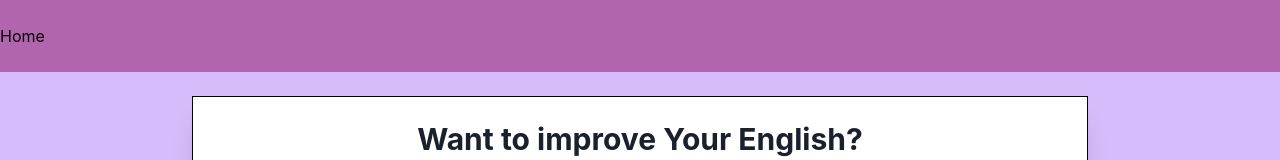
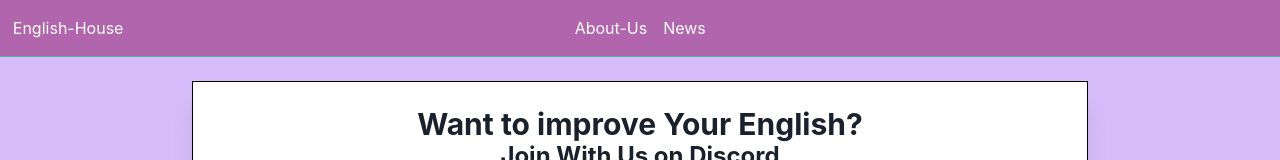
Before and after one commit to vadhe/english-house, a Next.js app: page /home in a window 1280 px wide. Shown: the top 160 px of the page. Built offline with nearby package versions, Linux system fonts and the light colour scheme.

Commit message:
change styling  navbar

```diff
--- a/components/Navbar.tsx
+++ b/components/Navbar.tsx
@@ -1,15 +1,71 @@
-import React from 'react'
-import { Box, Flex, Link } from '@chakra-ui/react'
+// import React from 'react'
+// import { Box, Flex, Link } from '@chakra-ui/react'
+// import NextLink from 'next/link'
+
+// const Navbar: React.FC = () => {
+//   return (
+//     <Box bg="#b165ad" py="6">
+//       <Flex color="base.white.900">
+//         <Link color="#000">
+//           <NextLink href="1">Home</NextLink>
+//         </Link>
+//       </Flex>
+//     </Box>
+//   )
+// }
+
+// export default Navbar
+
+import { Box, Flex, Text, Link } from '@chakra-ui/react'
+import * as React from 'react'
+import { CgMenuGridO } from 'react-icons/cg'
 import NextLink from 'next/link'
+// import showHidden from 'utils/showHidden.ts';
 
 const Navbar: React.FC = () => {
+  const [showHidden, setShowHidden] = React.useState<string>('none')
+  const handleShowHidden = () => {
+    if (showHidden === 'none') {
+      setShowHidden('block')
+    } else {
+      setShowHidden('none')
+    }
+  }
+
   return (
-    <Box bg="#b165ad" py="6">
-      <Flex color="base.white.900">
-        <Link color="#000">
-          <NextLink href="1">Home</NextLink>
-        </Link>
+    <Box
+      borderBottom="1px"
+      borderColor="#46be91"
+      borderStyle="solid"
+      bg="#b165ad"
+      minH="1rem"
+      paddingY="1rem"
+      justifyItems="center"
+      color="#fff"
+      // px="1rem"
+      d={{ base: 'block', md: ' flex' }}
+    >
+      <Flex justifyContent="space-between" mx="0.8rem">
+        <NextLink href="/" passHref>
+          English-House
+        </NextLink>
+        <Box onClick={handleShowHidden} display={{ base: 'block', md: 'none' }} cursor="pointer">
+          <CgMenuGridO size={40} color="#fff" />
+        </Box>
       </Flex>
+      <Box w={{ base: '100%', lg: '80%' }} display={{ base: showHidden, lg: 'flex' }} justifyContent="center" alignContent="center">
+        <Box px={4}>
+          {/* <Link marginY={{ base: '1rem', md: '0' }} href="https://chakra-ui.com">
+          History
+        </Link> */}
+          <Link d={{ base: 'block', lg: 'inline-block' }} marginY={{ base: '1rem', md: '0' }} href="https://chakra-ui.com">
+            About-Us
+          </Link>
+          <Link d={{ base: 'block', lg: 'inline-block' }} mx={{ lg: '4' }} marginY={{ base: '1rem', md: '0' }} href="https://chakra-ui.com">
+            News
+          </Link>
+        </Box>
+      </Box>
     </Box>
   )
 }
```
